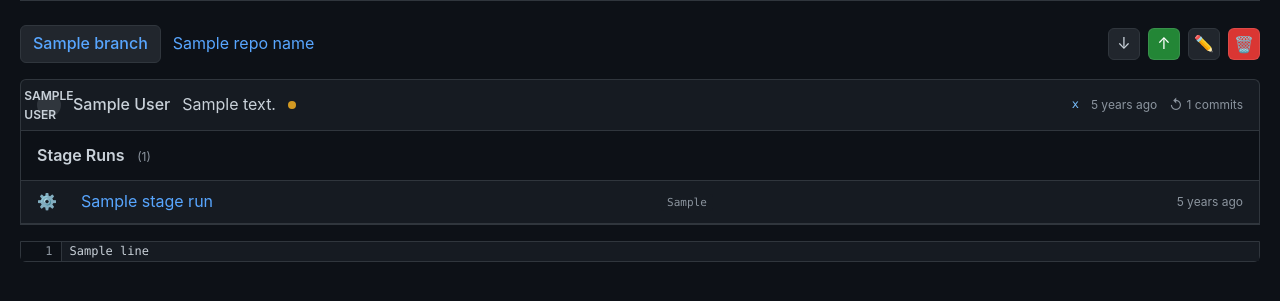
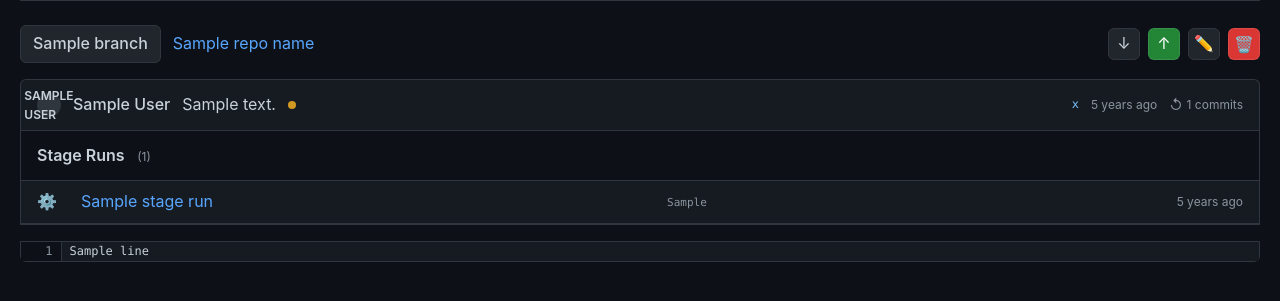
Before and after one commit to vilterp/dataworkflow, a Flask app: template src/templates/data/blob_view.html in a window 1280 px wide. Shown: the part 91-392 px from the top of the page. Run offline with Flask 3, Linux system fonts and the light colour scheme; the template is opened without the code that fills it: most values are stand-ins (such as "Sample title", 1, 10 or a date in 2020).

Commit message:
make link not blue

```diff
--- a/src/templates/macros/stage_breadcrumb.html
+++ b/src/templates/macros/stage_breadcrumb.html
@@ -16,7 +16,7 @@
 <div style="display: flex; flex-wrap: wrap; gap: 12px; align-items: center;">
     {# Branch badge #}
     <div style="background-color: #21262d; border: 1px solid #30363d; border-radius: 6px; padding: 5px 12px; flex-shrink: 0;">
-        <a href="{{ url_for('repo.branches', repo_name=repo_name) }}" style="color: #58a6ff; text-decoration: none; font-weight: 500;">{{ branch }}</a>
+        <a href="{{ url_for('repo.branches', repo_name=repo_name) }}" style="color: #c9d1d9; text-decoration: none; font-weight: 500;">{{ branch }}</a>
     </div>
 
     {# Repository root #}
```
